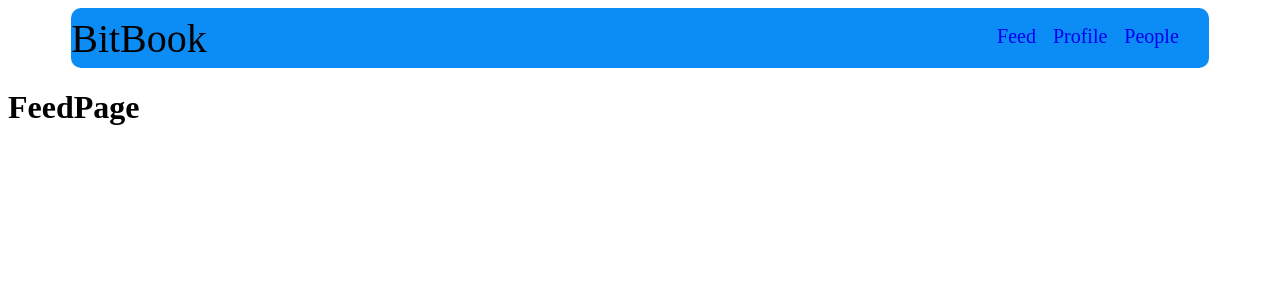
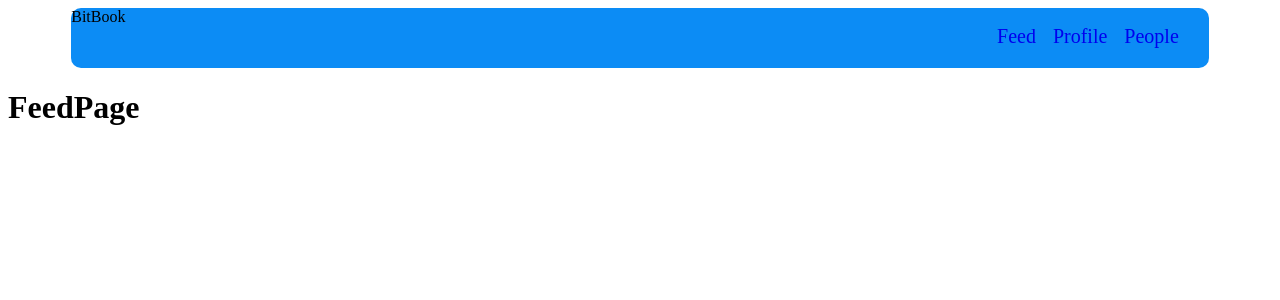
Before and after one commit to Aleksandar-jocic/Apricot-Space, a React (Create React App) app in the folder bitbookapp/: page /Profile in a window 1280 px wide. Shown: the top 300 px of the page. Built offline with nearby package versions, Linux system fonts and the light colour scheme.

Commit message:
package.json

```diff
--- a/bitbookapp/src/app/App.css
+++ b/bitbookapp/src/app/App.css
@@ -5,7 +5,7 @@
   position: relative;
   height: 60px;
   border-radius: 10px; }
-  #header #bitSpan {
+  #header #bitspan {
     font-size: 40px;
     display: inline-block;
     margin-top: 7px; }
```
Also changed, not shown: 1 other file (tests, documents, lock files or other folders).
